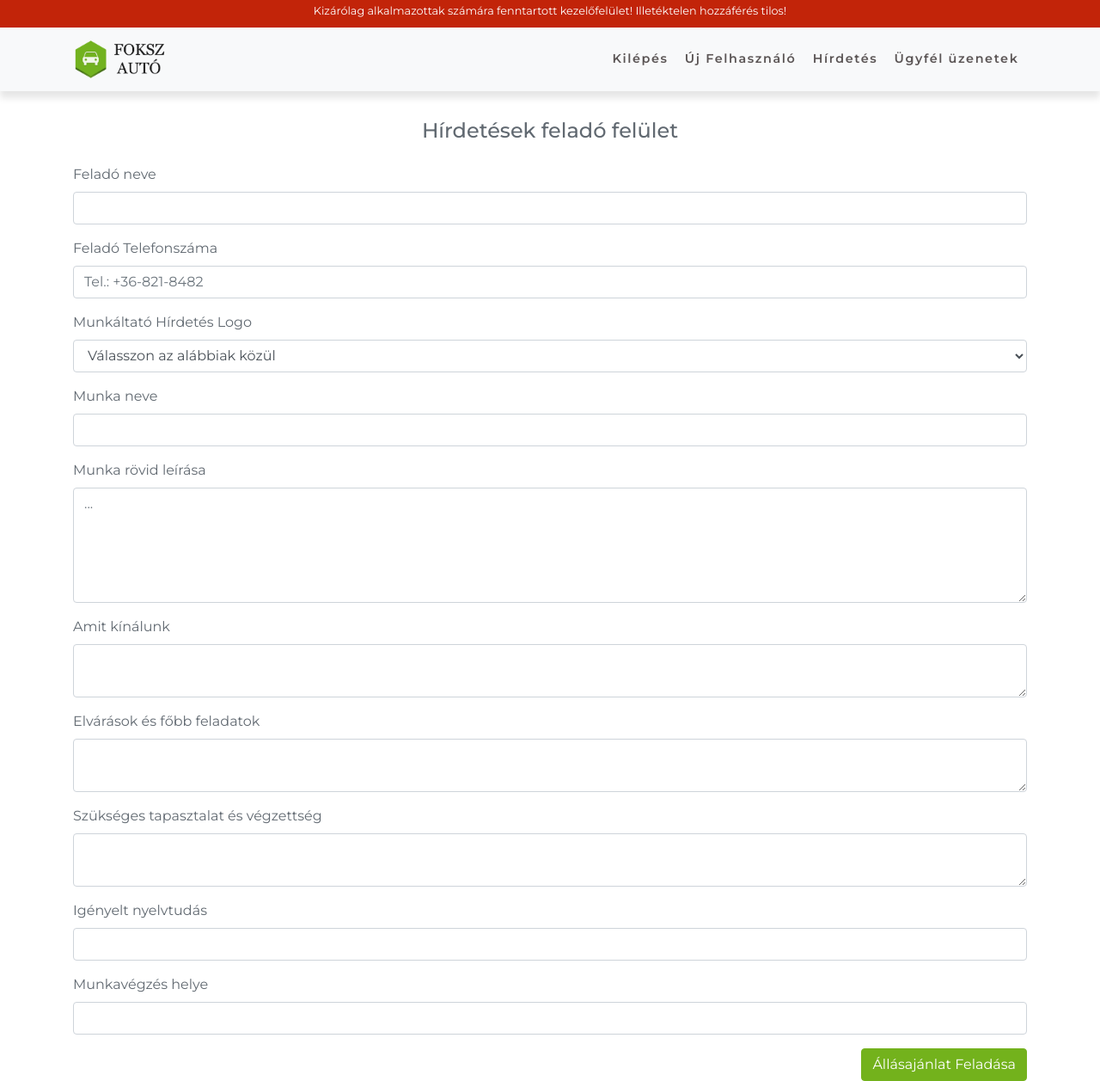
After one commit to davidpatak/Auto-Web, a PHP site: page /admin/karrier.php in a window 1280 px wide. The commit adds this page. Shown: the whole page at 86% size. Run offline with PHP 8.4, Linux system fonts and the light colour scheme; the visitor is signed in with stand-in values (Sample User, id 1); some libraries are stand-ins or nearby versions.

Commit message:
Admin + User karrier.php kész adatbázis fixelve

```diff
--- a/admin/kapcsolat.php
+++ b/admin/kapcsolat.php
@@ -27,7 +27,7 @@
 			echo "<div class=\"card-header\" id=\"heading".$row['felkerId']."\">";
 			echo '<h5 class="mb-0">';
 			echo "<button class=\"btn btn-link\" type=\"button\" data-toggle=\"collapse\" data-target=\"#collapse".$row['felkerId']."\" aria-expanded=\"true\" aria-controls=\"collapse".$row['felkerId']."\">";
-			echo $row['kerTipus'];
+			echo "ID#".$row['felkerId']." - ".$row['kerTipus'];
 			echo '</button>';
 			echo '</h5>';
 			echo '</div>';
--- /dev/null
+++ b/admin/karrier.php
@@ -0,0 +1,82 @@
+<!-- HEADER + NAVBAR -->
+<?php include '../php/david/karrierform.php';?>
+<?php
+	include_once '../php/david/header_admin.php';
+	include_once '../php/david/dbh.inc.php'
+?>
+    <!-- PERMISSION CHECK -->
+    <?php
+	    if(!isset($_SESSION["useruid"])){
+	    	header("Location: login.php?error=invalidaccess");
+	    }
+    ?>
+
+<!-- BODY START -->
+<div class="container py-3">
+    <h4 class="text-center py-3">Hírdetések feladó felület</h4>
+    <!-- Fail / Success MSG database -->
+            <?php
+			    if(isset($_GET["error"])) {
+					if($_GET["error"] == "none"){
+						echo "<br><div id=\"uzenet\" class=\"alert-success\">Hírdetés sikeresen feladásra került!</div><br>";
+					}
+					else if($_GET["error"] == "stmtfailed") {
+						echo "<br><div id=\"uzenet\" class=\"alert-danger\"> Valamilyen hiba történt! Próbálkozzon újra!</div><br>";
+					}}
+			?>
+    <form action="karrier.php" method="post">
+    <div class="form-group">
+        <label>Feladó neve</label>
+        <input type="text" name="felNev" class="form-control" required>
+    </div>
+    <div class="form-group">
+        <label>Feladó Telefonszáma</label>
+        <input type="tel" name="felTel" class="form-control" placeholder="Tel.: +36-821-8482" pattern="\++[0-9]{2,3}-[0-9]{3}-[0-9]{4,}" title="+36-821-8482" required>
+    </div>
+    <div class="form-group">
+		<label for="selectLogo">Munkáltató Hírdetés Logo</label>
+			<select id="selectLogo" name="selectLogo" class="form-control">
+				<option value="placeholder.jpg" hidden>Válasszon az alábbiak közül</option>
+				<option value="1.jpg">Bárdi Auto Keresed az utad?</option>
+				<option value="2.jpg">BKV Zrt önnek jár</option>
+                <option value="3.jpg">Informatikus fokszauto</option>
+                <option value="4.jpg">Szervíz sped</option>
+			</select>
+    </div>
+    <div class="form-group">
+        <label>Munka neve</label>
+        <input type="text" name="munkaNev" class="form-control" required>
+    </div>
+    <div class="form-group">
+        <label>Munka rövid leírása</label>
+	    <textarea type="text" name="msgRovid" class="form-control mb-3" cols="10" rows="5" id="comment" placeholder="..." required></textarea>
+    </div>
+    <div class="form-group">
+        <label>Amit kínálunk</label>
+	    <textarea type="text" name="msgKinal" class="form-control" required></textarea>
+    </div>
+    <div class="form-group">
+        <label>Elvárások és főbb feladatok</label>
+	    <textarea type="text" name="msgElvar" class="form-control" required></textarea>
+    </div>
+    <div class="form-group">
+        <label>Szükséges tapasztalat és végzettség</label>
+	    <textarea type="text" name="msgTapasz" class="form-control" required></textarea>
+    </div>
+    <div class="form-group">
+        <label>Igényelt nyelvtudás</label>
+        <input type="text" name="nyelv" class="form-control" required>
+    </div>
+    <div class="form-group">
+        <label>Munkavégzés helye</label>
+        <input type="text" name="helyszin" class="form-control" required>
+    </div>
+    <button class="btn btn-primary float-right" type="submit" name="submit">Állásajánlat Feladása</button>
+    </form>
+</div>
+
+
+<!-- FOOTER & SCRIPTS -->
+<?php
+	include_once '../php/david/footer_admin.php'
+?>
--- a/css/david/style.css
+++ b/css/david/style.css
@@ -130,7 +130,7 @@ body {
 
 /*===== FIXED BACKGROUND IMG =====*/
 .fixed {
-  background-image: url('../img/etc/big.jpg');
+  background-image: url('../../img/etc/big.jpg');
   position: fixed;
 }
 .fixed-background {
--- a/php/david/header_admin.php
+++ b/php/david/header_admin.php
@@ -46,7 +46,8 @@
 					if(isset($_SESSION["useruid"])){
 						echo "<li class=\"nav-item\"><a href=\"../php/david/logout.inc.php\" class=\"nav-link active\">Kilépés</a></li>";
 						echo "<li class=\"nav-item\"><a href=\"signup.php\" class=\"nav-link active\">Új Felhasználó</a></li>";
-						echo "<li class=\"nav-item\"><a href=\"kapcsolat.php\" class=\"nav-link active\">Ügyfélkezelés</a></li>";
+						echo "<li class=\"nav-item\"><a href=\"karrier.php\" class=\"nav-link active\">Hírdetés</a></li>";
+						echo "<li class=\"nav-item\"><a href=\"kapcsolat.php\" class=\"nav-link active\">Ügyfél üzenetek</a></li>";
 					}
 					else {
 						echo "<li class=\"nav-item\"><a href=\"login.php\" class=\"nav-link active\">Belépés</a></li>";
--- /dev/null
+++ b/php/david/karrierform.php
@@ -0,0 +1,22 @@
+<?php
+
+if(filter_has_var(INPUT_POST, 'submit')){
+        //Get Form Data
+        $datum = date("Y-m-d H:i:s");   //current date
+        $felNev = htmlspecialchars($_POST['felNev']);       //Feladó Neve
+        $felTel = htmlspecialchars($_POST['felTel']);       //Feladó Telefonszáma
+        $selectLogo = $_POST['selectLogo'];                 //Kiválasztott Logo
+        $munkaNev = htmlspecialchars($_POST['munkaNev']);   //Munka megnevezése
+        $msgRovid = htmlspecialchars($_POST['msgRovid']);   //Rövid Leírás
+        $msgKinal = htmlspecialchars($_POST['msgKinal']);   //Mit kínálunk
+        $msgElvar = htmlspecialchars($_POST['msgElvar']);   //Elvárások stb.
+        $msgTapasz = htmlspecialchars($_POST['msgTapasz']); //Tapasztalat szakképzés stb.
+        $nyelv = htmlspecialchars($_POST['nyelv']);         //Nyelvtudás ha kell
+        $helyszin = htmlspecialchars($_POST['helyszin']);   //Munkavégzés helyszíne
+
+        //Database Write
+        require_once 'dbh.inc.php'; //Database connection
+        require_once 'functions.inc.php'; //Insert functions contactSend();
+
+        karrierSend($conn, $datum, $felNev, $felTel , $selectLogo, $munkaNev, $msgRovid, $msgKinal, $msgElvar, $msgTapasz, $nyelv, $helyszin);
+}
```
Also changed, not shown: karrier.html (deleted, +0 -231 lines), karrier.php (added, +216 -0 lines), php/david/contactform.php (+5 -5 lines), php/david/functions.inc.php (+16 -0 lines), img/jobs/1.jpg (added), img/jobs/2.jpg (added), img/jobs/3.jpg (added), img/jobs/4.jpg (added), img/jobs/placeholder.jpg (added).
